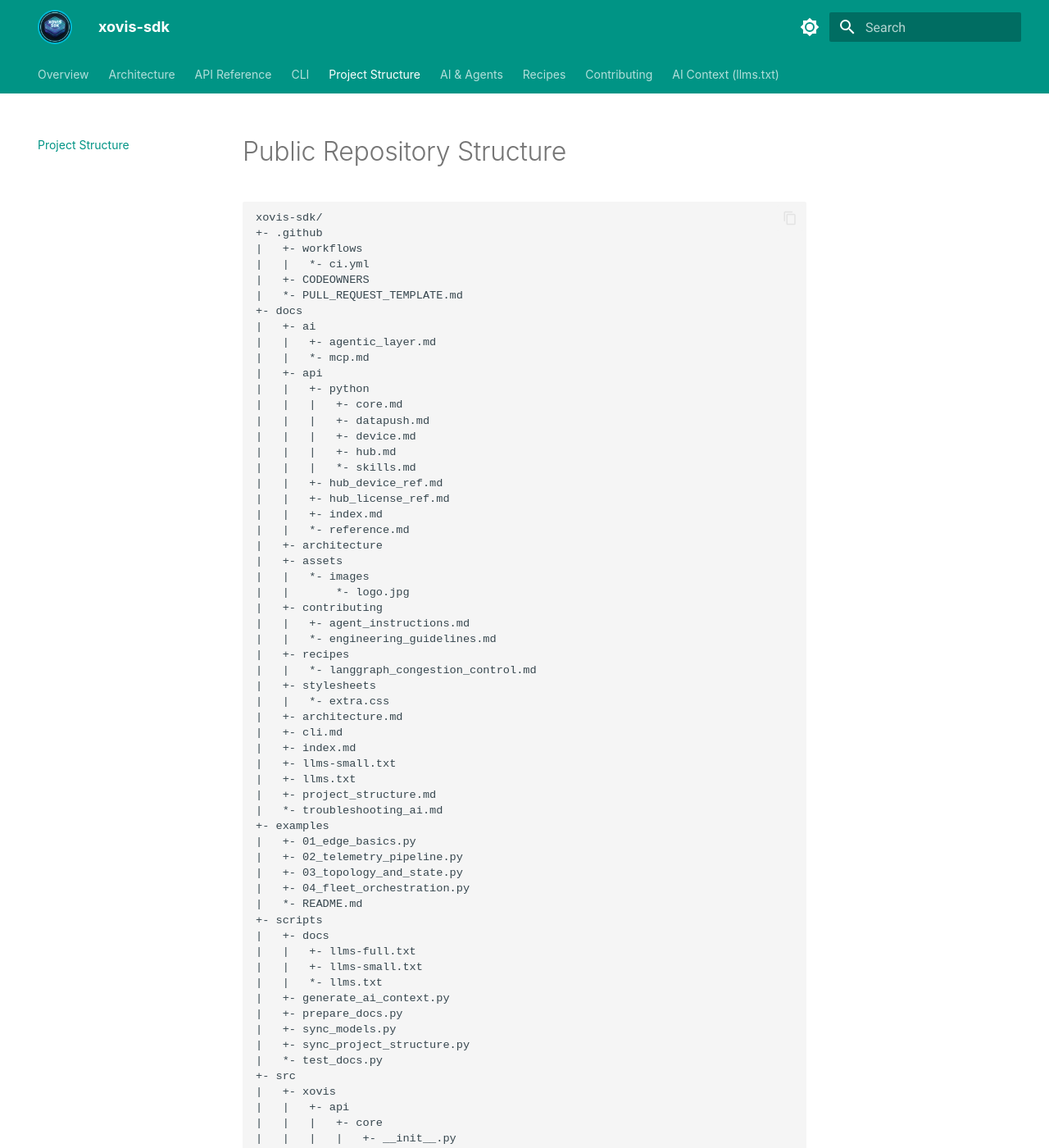
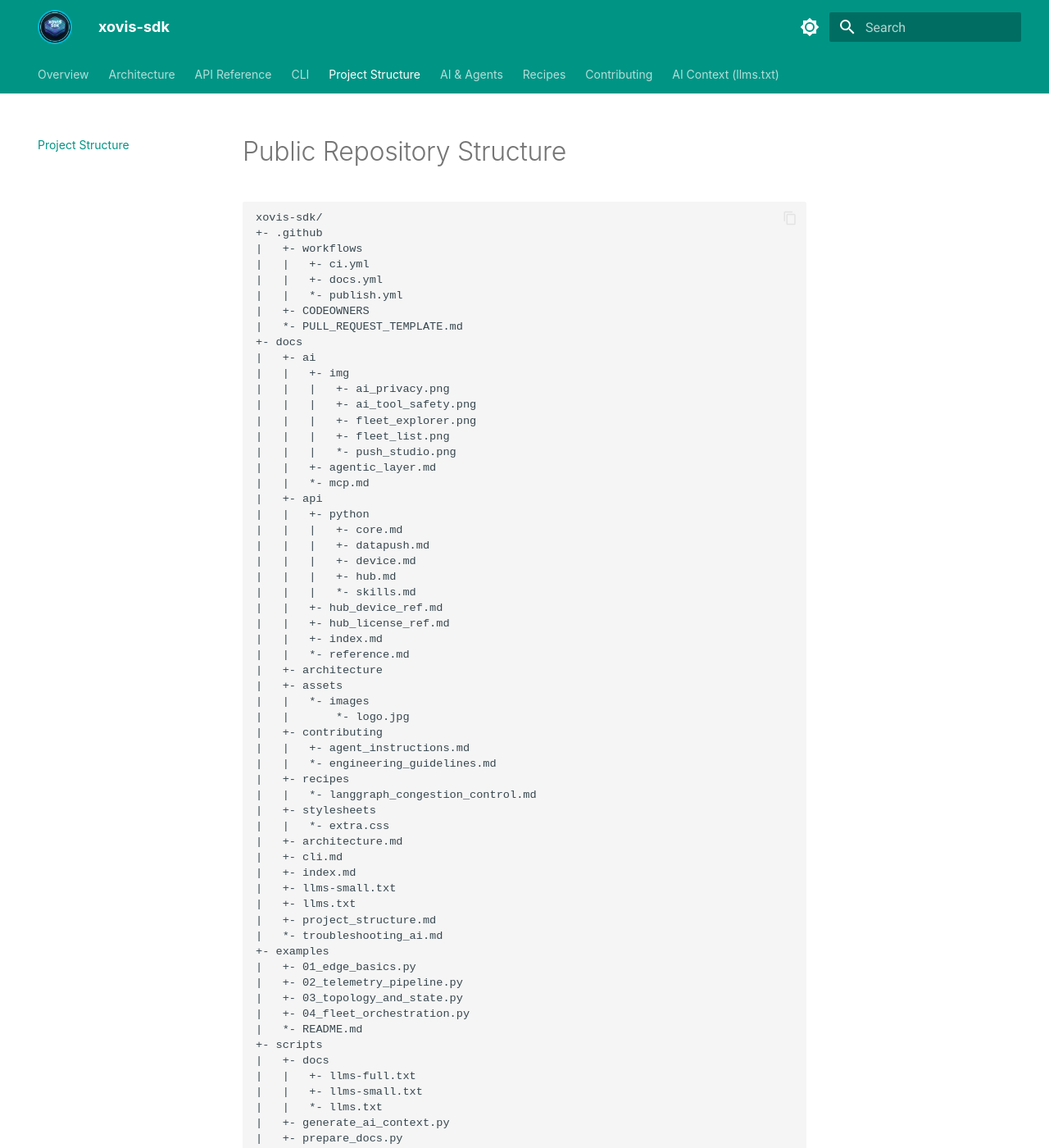
Before and after one commit to xovis-open-sdk/xovis-sdk, an MkDocs documentation site: the page built from docs/project_structure.md, in a window 1280 px wide and 1400 px high. Shown: the whole window at 82% size. Built offline with MkDocs 1.6.1 and Material for MkDocs 9.7.7, drawn with Linux system fonts in a browser that asks for light colours; some of the changed text lies outside the part shown.

Commit message:
docs: sync project structure and update AI context files for release

```diff
--- a/docs/project_structure.md
+++ b/docs/project_structure.md
@@ -4,11 +4,19 @@
 xovis-sdk/
 +- .github
 |   +- workflows
-|   |   *- ci.yml
+|   |   +- ci.yml
+|   |   +- docs.yml
+|   |   *- publish.yml
 |   +- CODEOWNERS
 |   *- PULL_REQUEST_TEMPLATE.md
 +- docs
 |   +- ai
+|   |   +- img
+|   |   |   +- ai_privacy.png
+|   |   |   +- ai_tool_safety.png
+|   |   |   +- fleet_explorer.png
+|   |   |   +- fleet_list.png
+|   |   |   *- push_studio.png
 |   |   +- agentic_layer.md
 |   |   *- mcp.md
 |   +- api
```
Also changed, not shown: other parts of docs/project_structure.md (+8 -4 lines).
